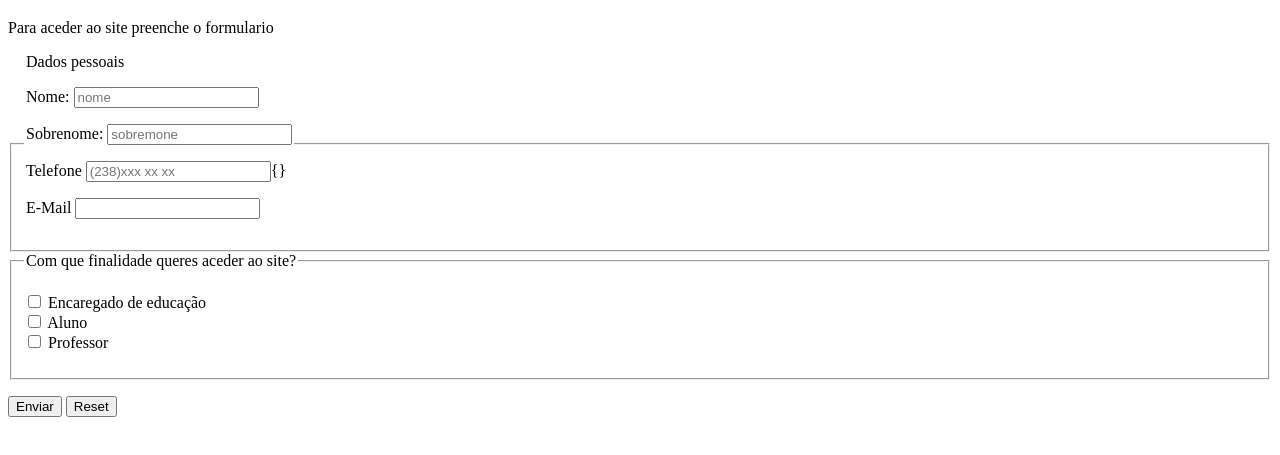
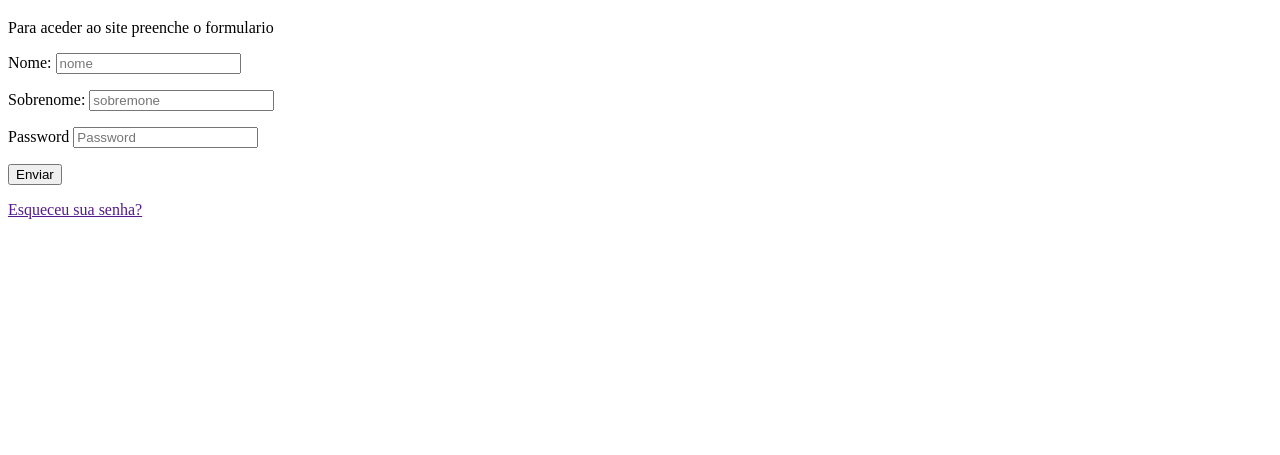
Before and after one commit to AlessPereira/Projeto-3-T-Alessandra-Pereira, a plain HTML site: page index.html in a window 1280 px wide. Shown: the part 61-516 px from the top of the page. Drawn offline with Linux system fonts and the light colour scheme.

Commit message:
segunda pagina
em construcao

```diff
--- a/index.html
+++ b/index.html
@@ -9,7 +9,6 @@
      <h1>ESACOLA SECUNDARIA JORGE BARBOSA</h1>
      <p>Para aceder ao site preenche o formulario</p>
      <form mathod="post" action="pagina seguinte.html" autocomplete="on"></form>
-     <fieldset> <legend> Dados pessoais </legende>
          <p>
              <label for="inome"> Nome:</label>
              <input type="text" name="Nome" id="inome" required placeholder="nome">
@@ -18,26 +17,14 @@
              <label for="inome"> Sobrenome:</label>
              <input type="text" name="Sobrenome" id="iSobrenome" required placeholder="sobremone">
          </p>
+         <p>
+            <label for="ipp">Password</label>
+            <input type="password" name="pp" id="ipp"  required placeholder="Password">
+         </p>
 
-         <p>
-             <label for="itel">Telefone</label>
-             <input type="tel" name="tel" id="itel" placeholder="(238)xxx xx xx" pattern="^[0-9]{3}-[0-9]-[0-9]-[0-9] $">{}
-         </p>
-         <p>
-            <label for="iemail">E-Mail</label>
-            <input type="email" name="email" id="iemail">
-         </p>
-     </fieldset>
-     <fieldset> <legend>Com que finalidade queres aceder ao site?</legend>
-         <p>
-             <input type="checkbox" name="Encaregado de educação" id="iEncaregado de educação"> <label for="iEncaregado de educação"> Encaregado de educação</label><br>
-             <input type="checkbox" name="Aluno" id="iAluno"> <label for="iAluno">Aluno</label><br>
-             <input type="checkbox" name="Professor" id="iProfessor"> <label for="iProfessor">Professor</label><br>
-         </p>
-     </fieldset>
      <p>
         <input type="submit" value="Enviar">
-        <input type="reset">
     </p>
+    <a href="">Esqueceu sua senha?</a>
 </body>
 </html>
```
Also changed, not shown: pagina seguinte.html (+5 -0 lines).
